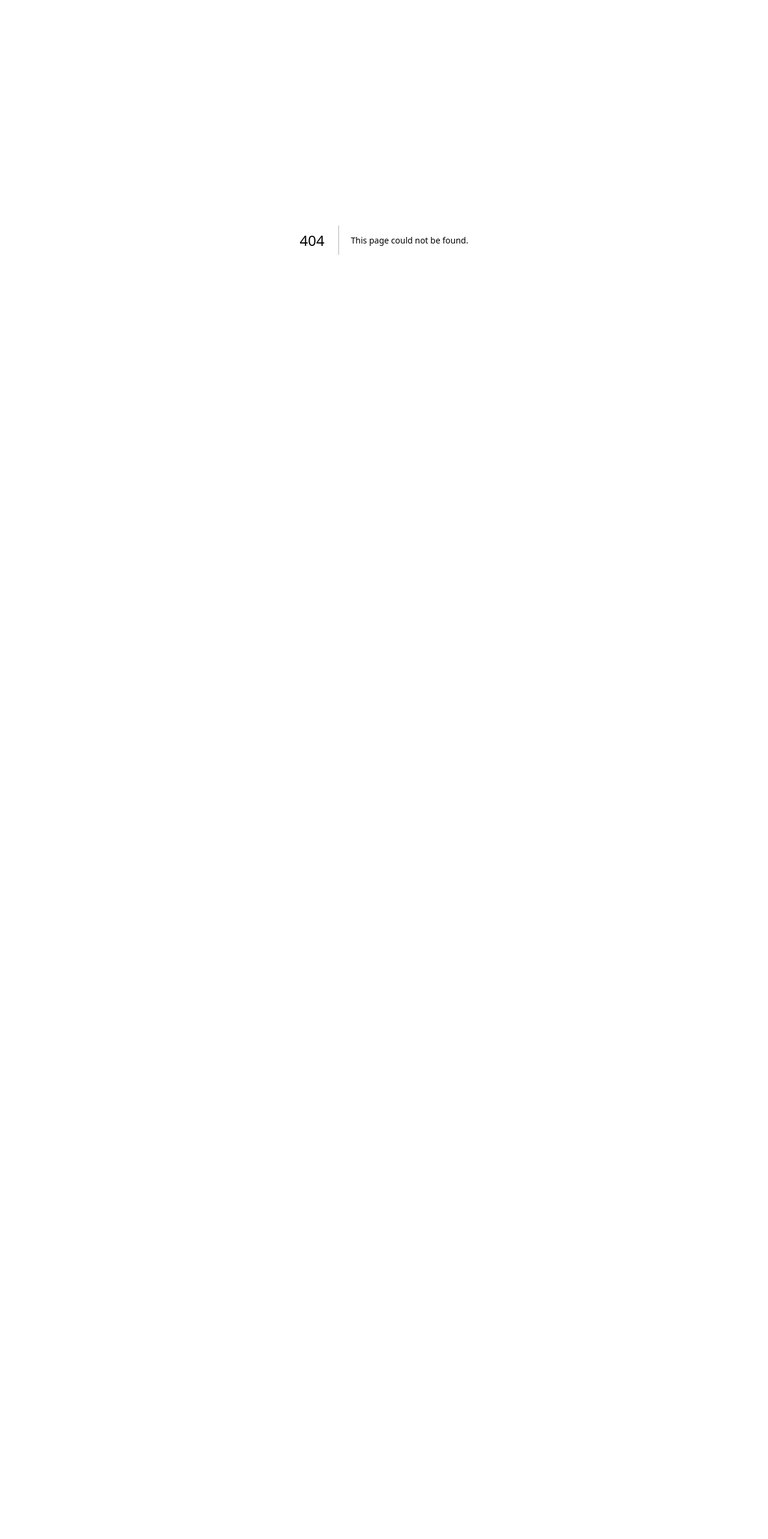
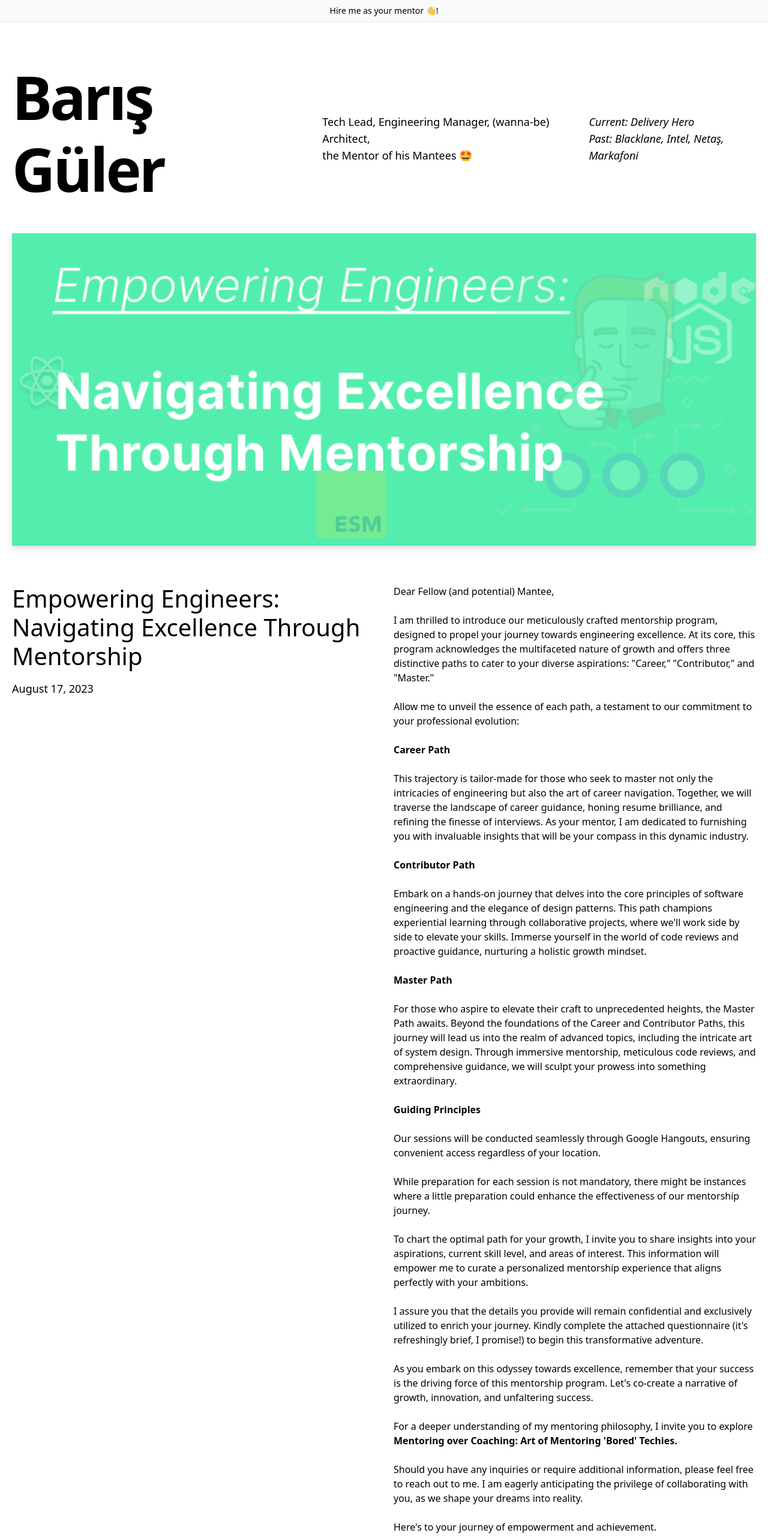
Before and after one commit to hwclass/hwclass-dev, a Next.js app: page /mentorship in a window 1280 px wide. Before the commit this address had no page. Shown: the top 2566 px of the page at 60% size. Before the commit the page ends 800 px from the top, so only its background shows below. Built offline with nearby package versions, Linux system fonts and the light colour scheme.

Commit message:
Add mentorship page

```diff
--- a/components/alert.tsx
+++ b/components/alert.tsx
@@ -28,16 +28,19 @@ const Alert = ({ preview }: Props) => {
               to exit preview mode.
             </>
           ) : (
-            <>
-              The source code for this blog is{' '}
-              <a
-                href={`https://github.com/vercel/next.js/tree/canary/examples/${EXAMPLE_PATH}`}
-                className="underline hover:text-blue-600 duration-200 transition-colors"
-              >
-                available on GitHub
-              </a>
-              .
-            </>
+            <a href="/mentorship">
+              <h2>Hire me as your mentor 👋!</h2>
+            </a>
+            // <>
+            //   The source code for this blog is{' '}
+            //   <a
+            //     href={`https://github.com/vercel/next.js/tree/canary/examples/${EXAMPLE_PATH}`}
+            //     className="underline hover:text-blue-600 duration-200 transition-colors"
+            //   >
+            //     available on GitHub
+            //   </a>
+            //   .
+            // </>
           )}
         </div>
       </Container>
--- a/components/intro.tsx
+++ b/components/intro.tsx
@@ -4,18 +4,19 @@ const Intro = () => {
   return (
     <section className="flex-col md:flex-row flex items-center md:justify-between mt-16 mb-16 md:mb-12">
       <h1 className="text-5xl md:text-8xl font-bold tracking-tighter leading-tight md:pr-8">
-        Baris Guler
+        Barış Güler
       </h1>
       <h4 className="text-center md:text-left text-lg mt-5 md:pl-8">
-        A statically generated blog example using{' '}
-        <a
-          href="https://nextjs.org/"
-          className="underline hover:text-blue-600 duration-200 transition-colors"
-        >
-          Next.js
-        </a>{' '}
-        and {CMS_NAME}.
+        Tech Lead, Engineering Manager, (wanna-be) Architect,<br/> the Mentor of his Mantees 🤩
       </h4>
+      <h4 className="text-center italic md:text-left text-lg mt-5 md:pl-8">
+        Current: <a href="https://www.deliveryhero.com/" target="_blank">Delivery Hero</a><br/>
+        Past: <a href="https://www.blacklane.com/en/" target="_blank">Blacklane</a>
+        ,{' '}<a href="https://www.intel.com/content/www/us/en/homepage.html" target="_blank">Intel</a>
+        ,{' '}<a href="https://netas.com.tr/" target="_blank">Netaş</a>
+        ,{' '}Markafoni
+      </h4>
+      <></>
     </section>
   )
 }
--- a/components/meta.tsx
+++ b/components/meta.tsx
@@ -34,7 +34,7 @@ const Meta = () => {
       <link rel="alternate" type="application/rss+xml" href="/feed.xml" />
       <meta
         name="description"
-        content={`A statically generated blog example using Next.js and ${CMS_NAME}.`}
+        content={`Tech Lead, Engineering Manager, (wanna-be) Architect,<br/> the Mentor of his Mantees 🤩`}
       />
       <meta property="og:image" content={HOME_OG_IMAGE_URL} />
     </Head>
--- a/pages/index.tsx
+++ b/pages/index.tsx
@@ -5,7 +5,6 @@ import Intro from '../components/intro'
 import Layout from '../components/layout'
 import { getAllPosts } from '../lib/api'
 import Head from 'next/head'
-import { CMS_NAME } from '../lib/constants'
 import Post from '../interfaces/post'
 
 type Props = {
--- /dev/null
+++ b/pages/mentorship.tsx
@@ -0,0 +1,85 @@
+import Head from "next/head"
+import Layout from "../components/layout"
+import Container from "../components/container"
+import Intro from "../components/intro"
+import DateFormatter from "../components/date-formatter"
+DateFormatter
+import CoverImage from "../components/cover-image"
+import Avatar from "../components/avatar"
+
+export default function Mentorship() {
+  return (
+    <>
+      <Layout>
+        <Head>
+          <title>Baris Guler's Blog</title>
+        </Head>
+        <Container>
+          <Intro />
+          <section>
+            <div className="mb-8 md:mb-16">
+              <CoverImage title={'asdasd'} src={'/assets/blog/mentorship/cover.png'} slug={'mentorship'} />
+              {/* Image here */}
+            </div>
+            <div className="md:grid md:grid-cols-2 md:gap-x-16 lg:gap-x-8 mb-20 md:mb-28">
+              <div>
+                <h3 className="mb-4 text-4xl lg:text-5xl leading-tight">
+                  Empowering Engineers: Navigating Excellence Through Mentorship
+                </h3>
+                <div className="mb-4 md:mb-0 text-lg">
+                  <DateFormatter dateString={'2023-08-17'} />
+                </div>
+              </div>
+              <div>
+                <div className="max-w-2xl mx-auto">
+                  Dear Fellow (and potential) Mantee,<br/><br/>
+
+                  I am thrilled to introduce our meticulously crafted mentorship program, designed to propel your journey towards engineering excellence. At its core, this program acknowledges the multifaceted nature of growth and offers three distinctive paths to cater to your diverse aspirations: "Career," "Contributor," and "Master."<br/><br/>
+
+                  Allow me to unveil the essence of each path, a testament to our commitment to your professional evolution:<br/><br/>
+
+                  <strong>Career Path</strong><br/><br/>
+
+                  This trajectory is tailor-made for those who seek to master not only the intricacies of engineering but also the art of career navigation. Together, we will traverse the landscape of career guidance, honing resume brilliance, and refining the finesse of interviews. As your mentor, I am dedicated to furnishing you with invaluable insights that will be your compass in this dynamic industry.<br/><br/>
+
+                  <strong>Contributor Path</strong><br/><br/>
+
+                  Embark on a hands-on journey that delves into the core principles of software engineering and the elegance of design patterns. This path champions experiential learning through collaborative projects, where we'll work side by side to elevate your skills. Immerse yourself in the world of code reviews and proactive guidance, nurturing a holistic growth mindset.<br/><br/>
+
+                  <strong>Master Path</strong><br/><br/>
+
+                  For those who aspire to elevate their craft to unprecedented heights, the Master Path awaits. Beyond the foundations of the Career and Contributor Paths, this journey will lead us into the realm of advanced topics, including the intricate art of system design. Through immersive mentorship, meticulous code reviews, and comprehensive guidance, we will sculpt your prowess into something extraordinary.<br/><br/>
+
+                  <strong>Guiding Principles</strong><br/><br/>
+
+                  <ul>
+                    <li>Our sessions will be conducted seamlessly through Google Hangouts, ensuring convenient access regardless of your location.<br/><br/></li>
+                    <li>While preparation for each session is not mandatory, there might be instances where a little preparation could enhance the effectiveness of our mentorship journey.<br/><br/></li>
+                  </ul>
+
+                  To chart the optimal path for your growth, I invite you to share insights into your aspirations, current skill level, and areas of interest. This information will empower me to curate a personalized mentorship experience that aligns perfectly with your ambitions.<br/><br/>
+
+                  I assure you that the details you provide will remain confidential and exclusively utilized to enrich your journey. Kindly complete the attached questionnaire (it's refreshingly brief, I promise!) to begin this transformative adventure.<br/><br/>
+
+                  As you embark on this odyssey towards excellence, remember that your success is the driving force of this mentorship program. Let's co-create a narrative of growth, innovation, and unfaltering success.<br/><br/>
+
+                  For a deeper understanding of my mentoring philosophy, I invite you to explore <a href="/posts/mentoring-over-coaching-art-of-mentoring-bored-techies" target="_blank"><strong>Mentoring over Coaching: Art of Mentoring 'Bored' Techies.</strong></a><br/><br/>
+
+                  Should you have any inquiries or require additional information, please feel free to reach out to me. I am eagerly anticipating the privilege of collaborating with you, as we shape your dreams into reality.<br/><br/>
+
+                  Here's to your journey of empowerment and achievement.<br/><br/>
+
+                  Warm regards and please feel free to reach me out over the following form below:<br/><br/>
+
+                  <iframe src="https://docs.google.com/forms/d/e/1FAIpQLSdftco7e7fzJaizB2B9Pv93DN6neRfO0I8gY9E2YVhojixyxA/viewform?embedded=true" width="640" height="2306" frameborder="0" marginheight="0" marginwidth="0">Loading…</iframe>
+
+                </div>
+                <Avatar name={'Baris Guler'} picture={'/assets/blog/authors/hwclass.png'} />
+              </div>
+            </div>
+          </section>
+        </Container>
+      </Layout>
+    </>
+  )
+}
```
Also changed, not shown: public/assets/blog/mentorship/cover.png (added), 1 other file (tests, documents, lock files or other folders).
